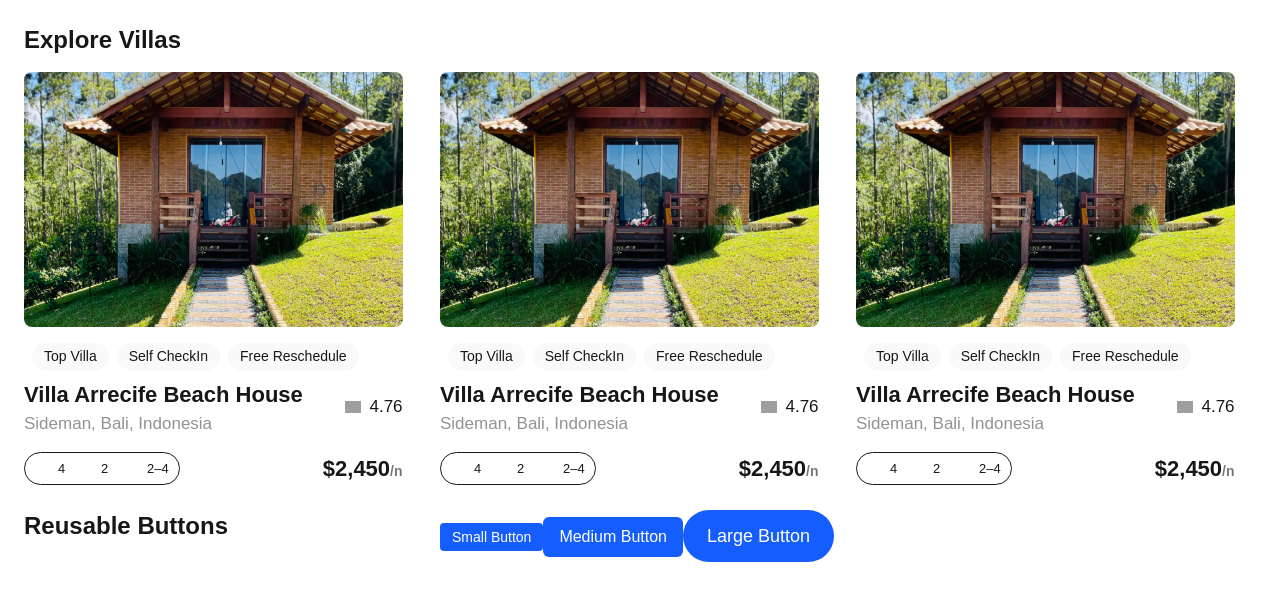
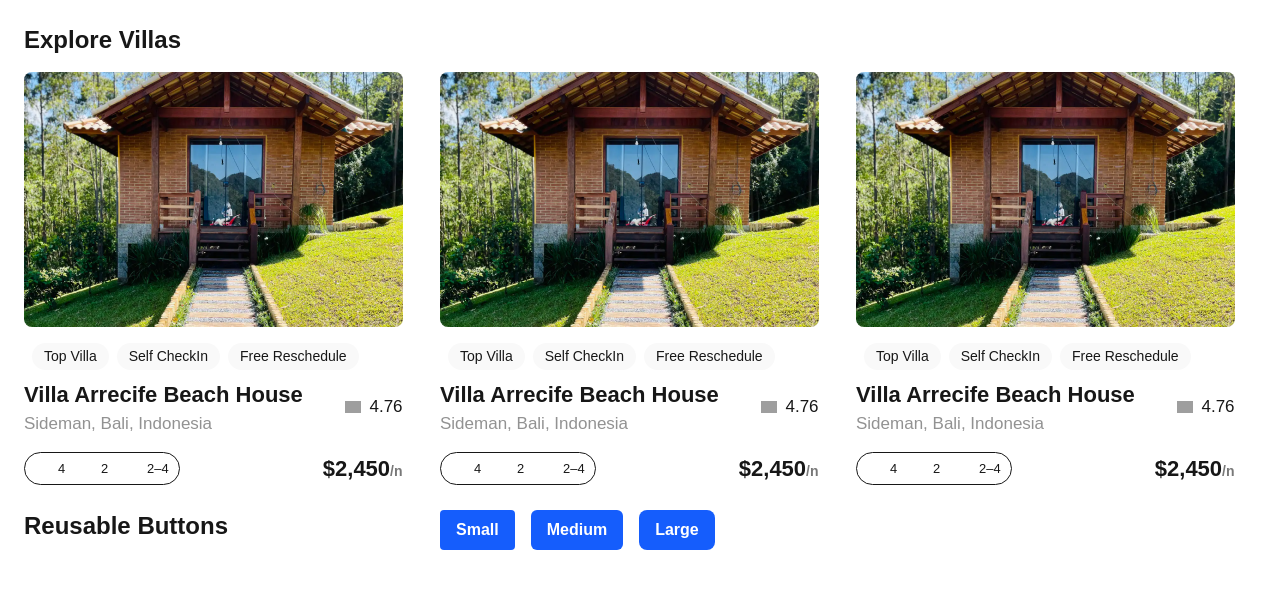
Before and after one commit to samisonof/alx-project-0x00-setup, a Next.js app in the folder alx-project-0x00/: page /landing in a window 1280 px wide. Shown: the top 600 px of the page. Built offline with nearby package versions, Linux system fonts and the light colour scheme; grey boxes are pictures that could not be loaded.

Commit message:
Add buttons

```diff
--- a/alx-project-0x00/interfaces/index.ts
+++ b/alx-project-0x00/interfaces/index.ts
@@ -4,6 +4,7 @@ export interface PillProps {
 }
 export interface ButtonProps {
   title: string;
+  style: string;
   size?: "small" | "medium" | "large";
   shape?: "rounded-sm" | "rounded-md" | "rounded-full";
 }
--- a/alx-project-0x00/pages/landing.tsx
+++ b/alx-project-0x00/pages/landing.tsx
@@ -12,11 +12,13 @@ const LandingPage: React.FC = () => {
         <Card />
         <Card />
         <h1 className="text-2xl font-bold mb-4">Reusable Buttons</h1>
-        <div className="space-y-4">
-            <Button title="Small Button" size="small" shape="rounded-sm" />
-            <Button title="Medium Button" size="medium" shape="rounded-md" />
-            <Button title="Large Button" size="large" shape="rounded-full" />
-            </div>
+
+        <div className="space-x-4">
+            <button className="bg-blue-600 hover:bg-blue-700 text-white font-semibold px-4 py-2 rounded-sm transition">Small</button>
+            <button className="bg-blue-600 hover:bg-blue-700 text-white font-semibold px-4 py-2 rounded-md transition">Medium</button>
+            <button className="bg-blue-600 hover:bg-blue-700 text-white font-semibold px-4 py-2 rounded-lg transition">Large</button>
+
+        </div>
 
       </div>
     </div>
```
